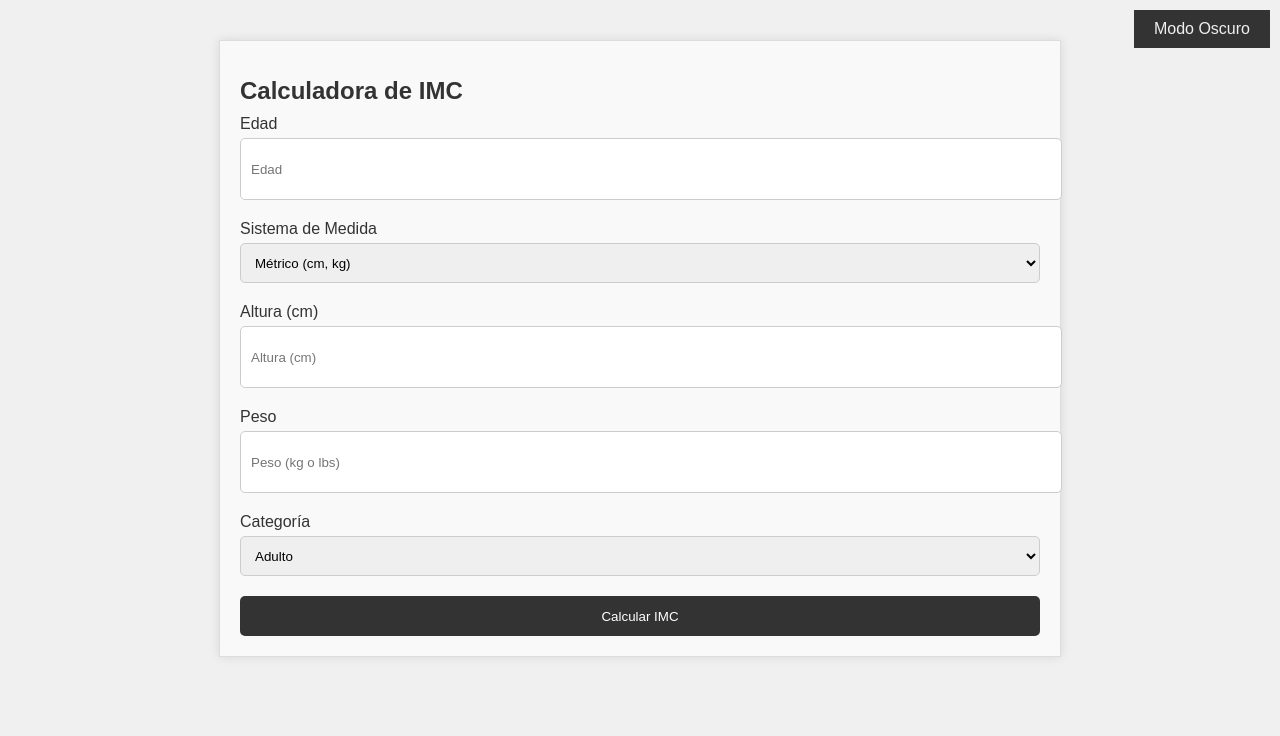
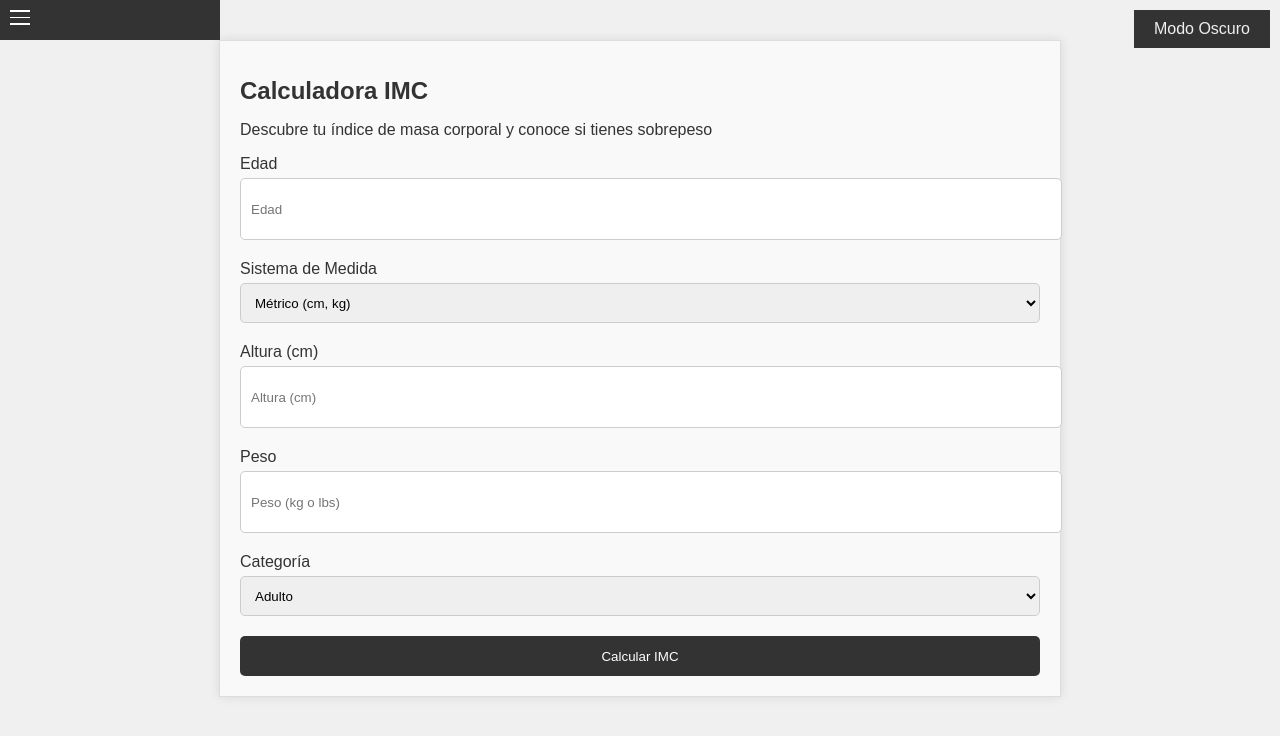
Before and after one commit to DanielEMLeon/CALCULATOR-IMC, a plain HTML site: page index.html in a window 1280 px wide. Drawn offline with Linux system fonts and the light colour scheme.

Commit message:
Update index.html

```diff
--- a/index.html
+++ b/index.html
@@ -7,14 +7,25 @@
   <link rel="stylesheet" href="styles.css">
 </head>
 <body class="light-mode">
+  <nav class="menu">
+    <div class="menu-toggle">
+      <span></span>
+      <span></span>
+      <span></span>
+    </div>
+    <ul class="menu-options">
+      <li><a href="index.html">Calculadora IMC</a></li>
+      <li><a href="IMC.html">Información IMC</a></li>
+    </ul>
+  </nav>
+
   <div class="theme-toggle">
     <button id="theme-toggle-btn" onclick="toggleTheme()">Modo Oscuro</button>
   </div>
 
   <div class="container">
-        <h1>Calculadora de IMC</h1>
-
-        <!-- Input fields -->
+    <h1>Calculadora IMC</h1>
+    <p>Descubre tu índice de masa corporal y conoce si tienes sobrepeso</p>
     <div class="input-group">
       <label for="age">Edad</label>
       <input type="number" id="age" placeholder="Edad" min="1" required>
@@ -55,16 +66,14 @@
 
     <button class="calculate-btn" onclick="calculateBMI()">Calcular IMC</button>
 
-        <!-- Result section -->
     <div id="result" class="result-section hidden">
       <h2>Resultado</h2>
       <p id="bmi-result"></p>
       <p id="bmi-recommendation"></p>
     </div>
 
-        <!-- Google Form -->
     <div id="google-form" class="hidden">
-            <iframe src="https://forms.gle/wyF6TZ1iVSC5Fzy49" width="500" height="800" frameborder="0" marginheight="0" marginwidth="0">Cargando…</iframe>
+      <iframe src="https://forms.gle/wyF6TZ1iVSC5Fzy49" width="700" height="800" frameborder="0" marginheight="0" marginwidth="0">Cargando…</iframe>
     </div>
   </div>
 
```
Lines whose indentation alone changed are shown as unchanged.
